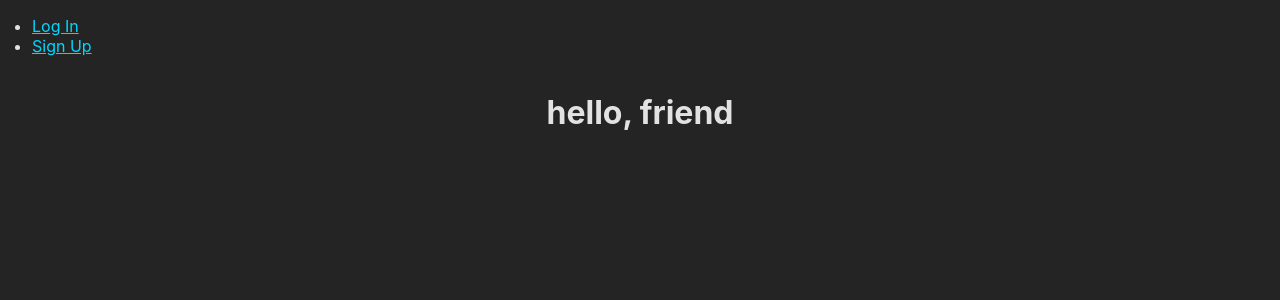
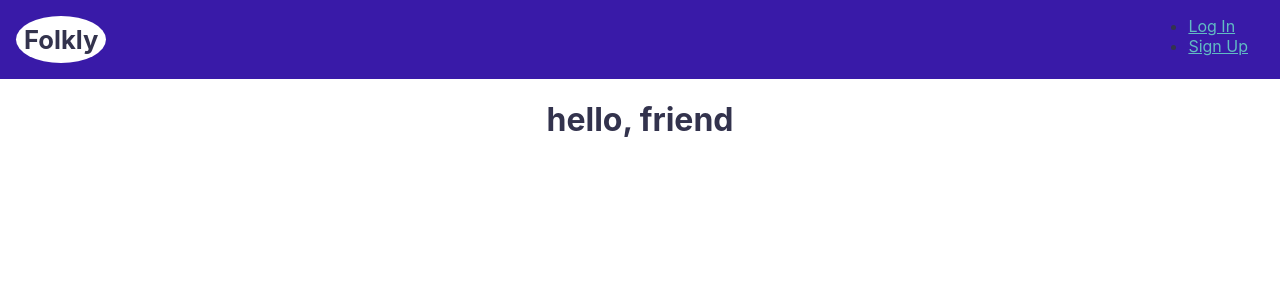
Before and after one commit to Reizor-75/Folkly-Front-End, a React (Vite) app: page / in a window 1280 px wide. Shown: the top 300 px of the page. Built offline with nearby package versions, Linux system fonts and the light colour scheme; no server answers.

Commit message:
update styling for navbar

```diff
--- a/src/App.css
+++ b/src/App.css
@@ -2,6 +2,22 @@
 *::before,
 *::after {
   box-sizing: inherit;
+}
+
+:root {
+  --main-color: #391aa8;
+  --font-color: #33334D;
+  --background-color: white;
+  --accent-color: #61bbc3;
+  --selected-color: #f2e3d0;
+  --font-xs: .8em;
+  --font-s: 1em;
+  --font-m: 1.3em;
+  --font-l: 1.6em;
+  --font-xl: 2em;
+  --font-xxl: 3em;
+  --font-header: "Barlow Condensed", sans-serif;
+  --font-text: "Hanuman", serif;
 }
 
 body {
@@ -12,8 +28,8 @@ body {
 
   font-family: Inter, system-ui, Avenir, Helvetica, Arial, sans-serif;
 
-  color: rgba(255, 255, 255, 0.87);
-  background-color: #242424;
+  color: var(--font-color);
+  background-color: var(--background-color);
 
   font-synthesis: none;
   text-rendering: optimizeLegibility;
@@ -24,7 +40,7 @@ body {
 
 a,
 a:visited {
-  color: #00d8ff
+  color: var(--accent-color)
 }
 
 nav > ul {
--- a/src/components/NavBar/NavBar.jsx
+++ b/src/components/NavBar/NavBar.jsx
@@ -1,9 +1,13 @@
 // npm modules
 import { NavLink } from 'react-router-dom'
 
+//css
+import styles from "./NavBar.module.css"
+
 const NavBar = ({ user, handleLogout }) => {
   return (
-    <nav>
+    <nav className={styles.navBar}>
+      <div className={styles.logo}>Folkly</div>
       {user ?
         <ul>
           <li>Welcome, {user.name}</li>
--- /dev/null
+++ b/src/components/NavBar/NavBar.module.css
@@ -0,0 +1,18 @@
+.navBar{
+  display: flex;
+  justify-content: space-between;
+  background-color: var(--main-color);
+}
+
+.logo{
+  display: flex;
+  justify-content: center;
+  align-items: center;
+  color: var(--font-color);
+  background-color: white;
+  font-size: var(--font-l);
+  font-weight: 700;
+  border-radius: 50%;
+  padding: 8px;
+  margin: 16px;
+}
```
